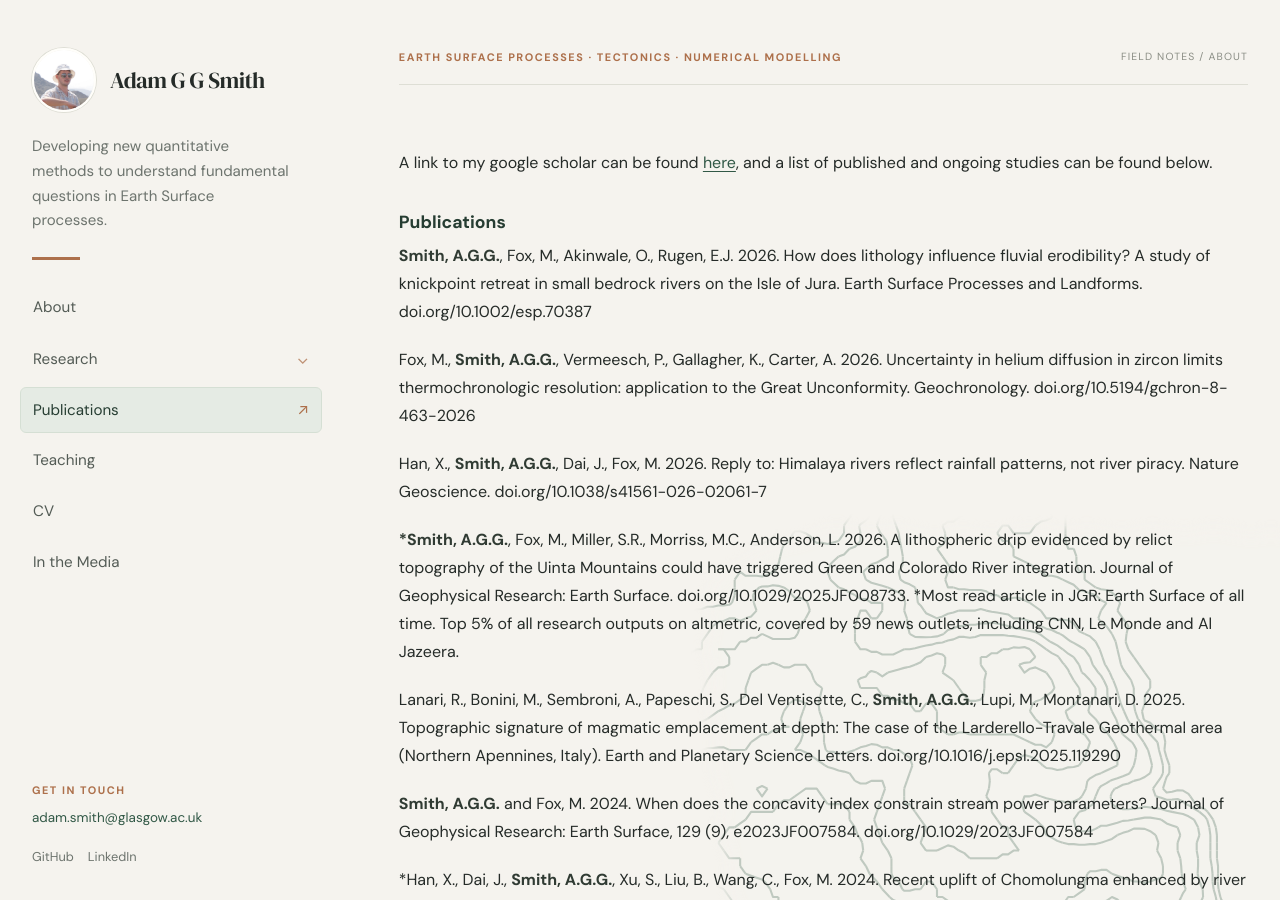
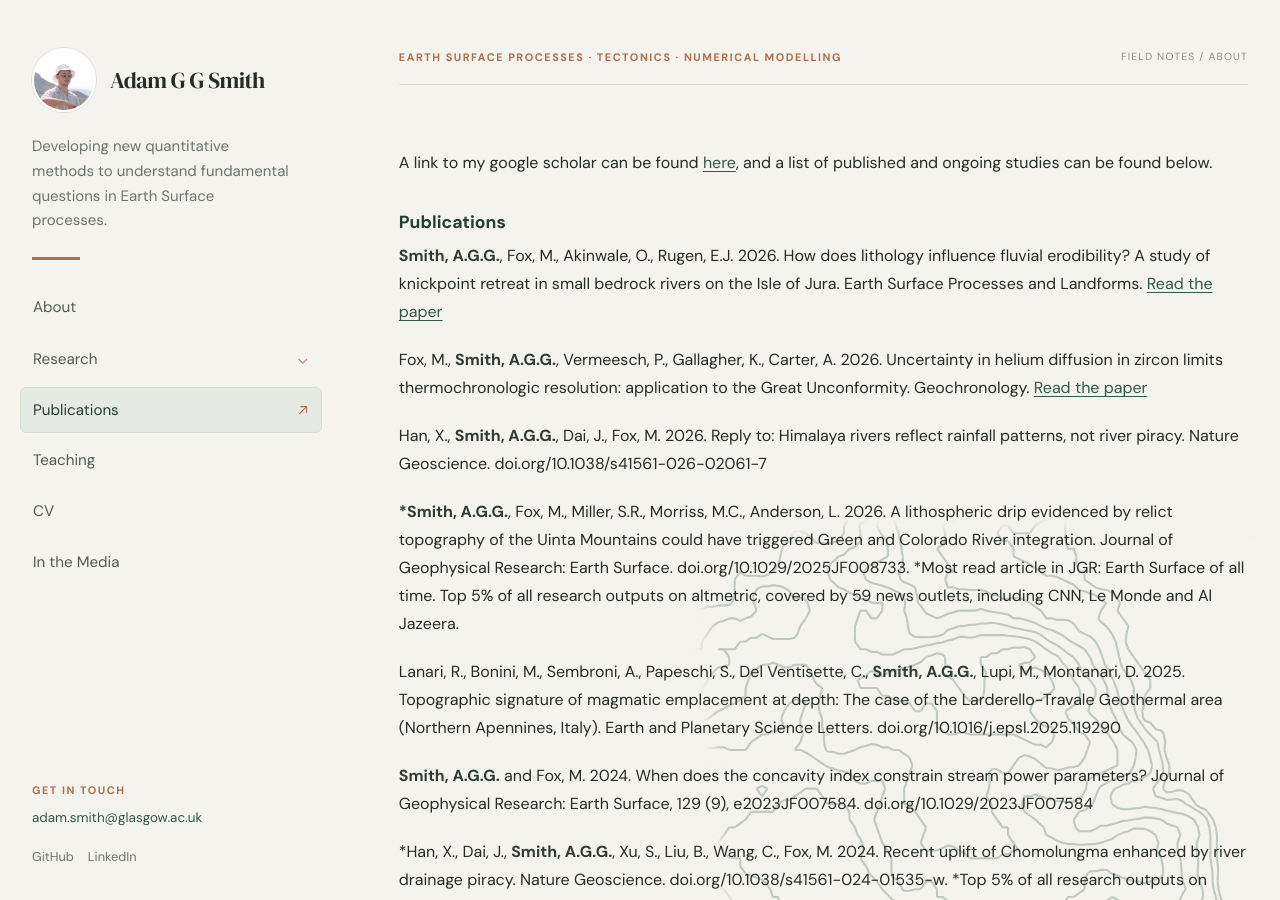
Before and after one commit to adamsmith142/adamsmith142.github.io, a Jekyll site: the page built from Publications.md, in a window 1280 px wide and 900 px high. Built offline with Jekyll 4.4.1, drawn with Linux system fonts in a browser that asks for light colours; our own code applies the rules of GitHub Pages for plain Markdown files.

Commit message:
Enhance publication entries with direct links
Updated publication links to include 'Read the paper' for easier access.

```diff
--- a/Publications.md
+++ b/Publications.md
@@ -1,9 +1,9 @@
 A link to my google scholar can be found [here](https://scholar.google.com/citations?user=5Y21a5YAAAAJ&hl=en), and a list of published and ongoing studies can be found below.
 
 ### Publications
-**Smith, A.G.G.**, Fox, M., Akinwale, O., Rugen, E.J. 2026. How does lithology influence fluvial erodibility? A study of knickpoint retreat in small bedrock rivers on the Isle of Jura. Earth Surface Processes and Landforms. doi.org/10.1002/esp.70387
+**Smith, A.G.G.**, Fox, M., Akinwale, O., Rugen, E.J. 2026. How does lithology influence fluvial erodibility? A study of knickpoint retreat in small bedrock rivers on the Isle of Jura. Earth Surface Processes and Landforms. [Read the paper](https://doi.org/10.1002/esp.70387)
 
-Fox, M., **Smith, A.G.G.**, Vermeesch, P., Gallagher, K., Carter, A. 2026. Uncertainty in helium diffusion in zircon limits thermochronologic resolution: application to the Great Unconformity. Geochronology. doi.org/10.5194/gchron-8-463-2026
+Fox, M., **Smith, A.G.G.**, Vermeesch, P., Gallagher, K., Carter, A. 2026. Uncertainty in helium diffusion in zircon limits thermochronologic resolution: application to the Great Unconformity. Geochronology. [Read the paper](doi.org/10.5194/gchron-8-463-2026)
 
 Han, X., **Smith, A.G.G.**, Dai, J., Fox, M. 2026. Reply to: Himalaya rivers reflect rainfall patterns, not river piracy. Nature Geoscience. doi.org/10.1038/s41561-026-02061-7
 
```
